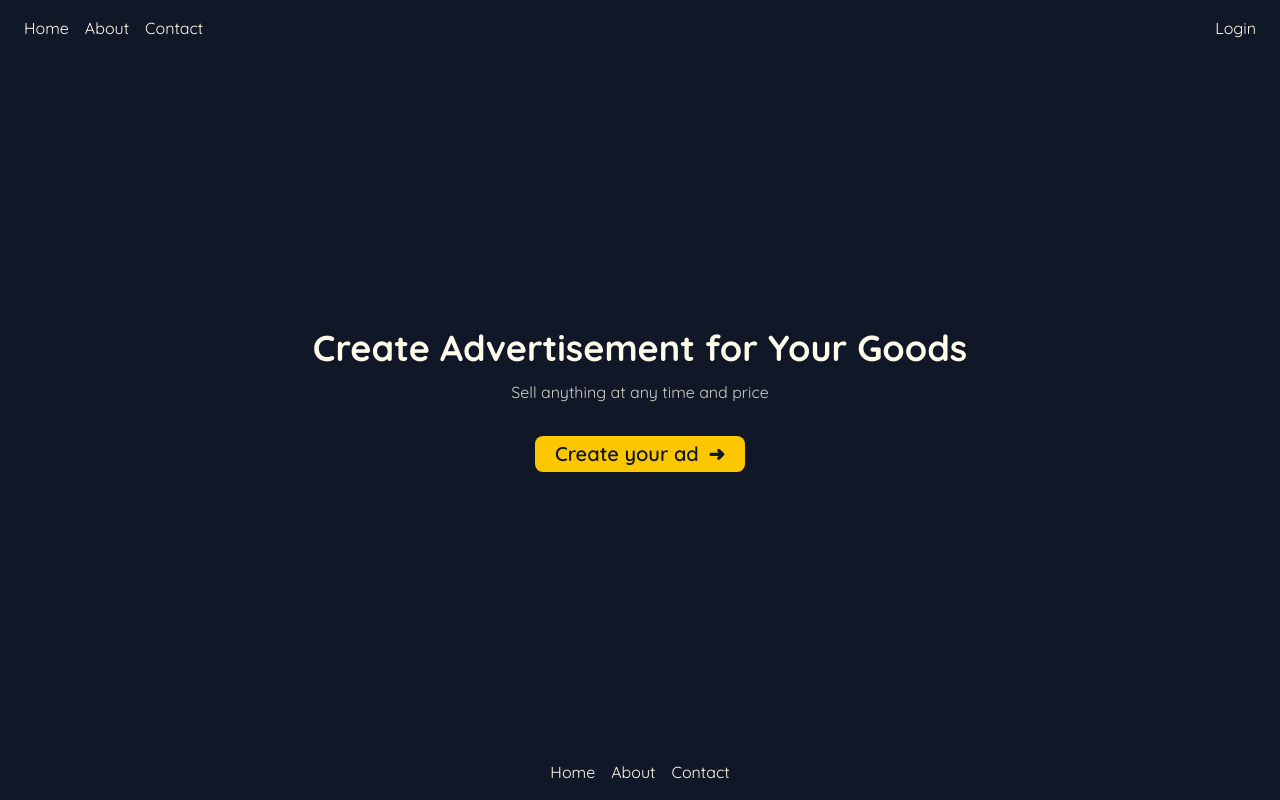
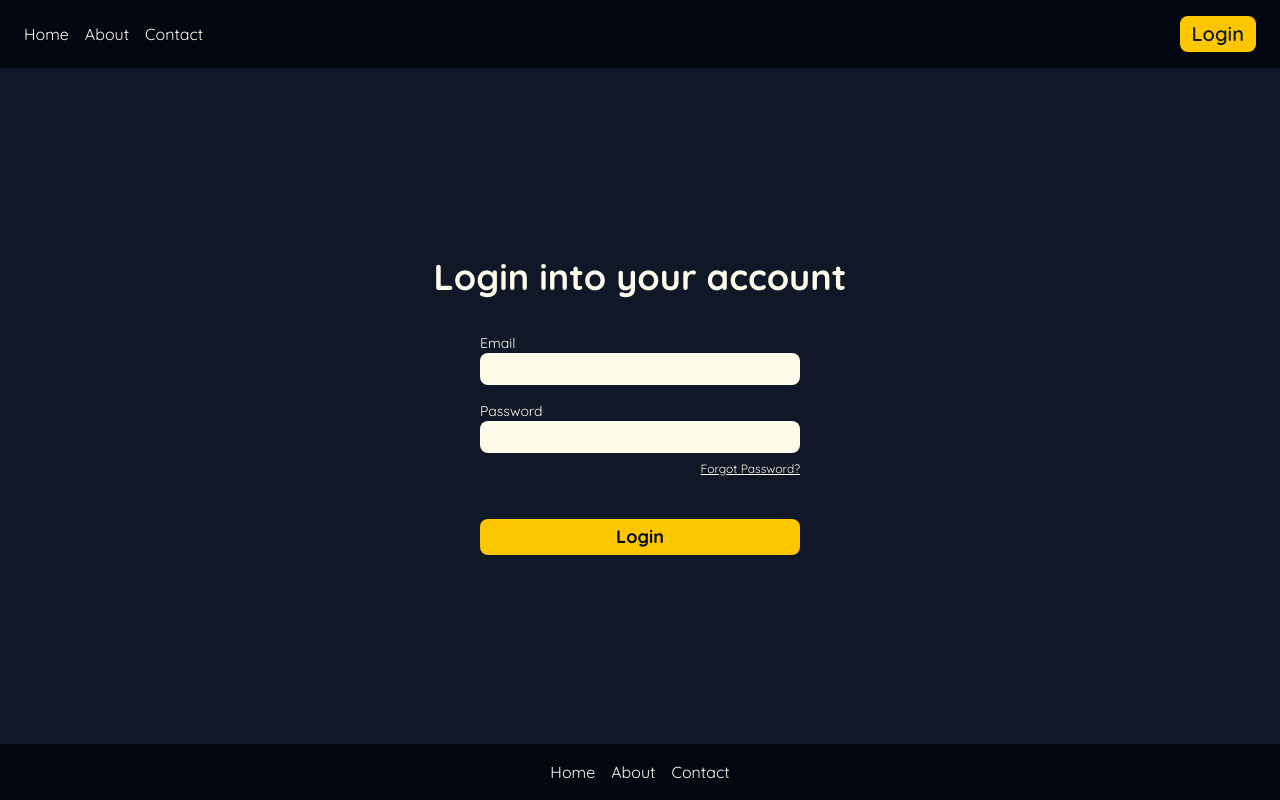
Before and after one commit to pakiZBRG/advertisement, a React (Vite) app in the folder client/: page /login in a window 1280 px wide. Built offline with nearby package versions, Linux system fonts and the light colour scheme.

Commit message:
Create Login Page

```diff
--- a/client/index.html
+++ b/client/index.html
@@ -4,10 +4,6 @@
     <meta charset="UTF-8" />
     <link rel="icon" type="image/svg+xml" href="/vite.svg" />
     <meta name="viewport" content="width=device-width, initial-scale=1.0" />
-    <script
-      src="https://kit.fontawesome.com/98dc4b69c6.js"
-      crossorigin="anonymous"
-    ></script>
     <title>Advertisement</title>
   </head>
   <body>
--- a/client/package.json
+++ b/client/package.json
@@ -11,8 +11,11 @@
   },
   "dependencies": {
     "@tailwindcss/vite": "^4.1.11",
+    "axios": "^1.11.0",
     "react": "^19.1.0",
     "react-dom": "^19.1.0",
+    "react-router-dom": "^7.7.1",
+    "sonner": "^2.0.6",
     "tailwindcss": "^4.1.11"
   },
   "devDependencies": {
--- a/client/src/App.jsx
+++ b/client/src/App.jsx
@@ -1,17 +1,14 @@
-import Header from "./components/Header.jsx";
-import Footer from "./components/Footer.jsx";
+import { Routes, Route } from "react-router-dom";
 import Home from "./pages/Home.jsx";
+import Login from "./pages/Login.jsx";
+import ForgotPassword from "./pages/ForgotPassword.jsx";
 
-const App = () => {
+export default function App() {
   return (
-    <main className="flex flex-col h-screen">
-      <Header />
-
-      <Home />
-
-      <Footer />
-    </main>
+    <Routes>
+      <Route path="/" Component={Home} />
+      <Route path="/login" Component={Login} />
+      <Route path="/forgot-password" Component={ForgotPassword} />
+    </Routes>
   );
-};
-
-export default App;
+}
--- a/client/src/components/Footer.jsx
+++ b/client/src/components/Footer.jsx
@@ -2,7 +2,7 @@ import React from "react";
 
 const Footer = () => {
   return (
-    <footer className="bg-gray-900 text-amber-50">
+    <footer className="bg-gray-950 text-amber-50">
       <ul className="flex justify-center mx-2 p-4">
         <li className="mr-4">Home</li>
         <li className="mr-4">About</li>
--- a/client/src/components/Header.jsx
+++ b/client/src/components/Header.jsx
@@ -1,15 +1,17 @@
-import React from "react";
+import { Link } from "react-router-dom";
 
 const Header = () => {
   return (
-    <header className="bg-gray-900 text-amber-50">
-      <ul className="flex justify-between mx-2 p-4">
+    <header className="bg-gray-950 text-amber-50">
+      <ul className="flex justify-between items-center mx-2 p-4">
         <div className="flex flex-row">
           <li className="mr-4">Home</li>
           <li className="mr-4">About</li>
           <li>Contact</li>
         </div>
-        <li>Login</li>
+        <li className="px-3 py-1 text-xl rounded-lg cursor-pointer font-semibold bg-yellow-400 text-gray-900">
+          <Link to="/login">Login</Link>
+        </li>
       </ul>
     </header>
   );
--- a/client/src/main.jsx
+++ b/client/src/main.jsx
@@ -1,10 +1,16 @@
 import { StrictMode } from "react";
 import { createRoot } from "react-dom/client";
+import { BrowserRouter } from "react-router-dom";
+import { Toaster } from "sonner";
+
 import "./index.css";
 import App from "./App.jsx";
 
 createRoot(document.getElementById("root")).render(
   <StrictMode>
-    <App />
+    <BrowserRouter>
+      <App />
+      <Toaster duration={3000} />
+    </BrowserRouter>
   </StrictMode>
 );
--- /dev/null
+++ b/client/src/pages/CreateAdvertisement.jsx
@@ -0,0 +1,7 @@
+import React from "react";
+
+const CreateAdvertisement = () => {
+  return <div>CreateAdvertisement</div>;
+};
+
+export default CreateAdvertisement;
--- /dev/null
+++ b/client/src/pages/ForgotPassword.jsx
@@ -0,0 +1,7 @@
+import React from "react";
+
+const ForgotPassword = () => {
+  return <div>ForgotPassword</div>;
+};
+
+export default ForgotPassword;
--- a/client/src/pages/Home.jsx
+++ b/client/src/pages/Home.jsx
@@ -1,18 +1,23 @@
-import React from "react";
+import Header from "../components/Header";
+import Footer from "../components/Footer";
 
 const Home = () => {
   return (
+    <main className="flex flex-col h-screen">
+      <Header />
+
       <section className="bg-gray-900 text-amber-50 flex-1 flex justify-center flex-col items-center">
         <h2 className="text-4xl text-center mx-3 mb-3 font-bold">
           Create Advertisement for Your Goods
         </h2>
         <p className="opacity-80">Sell anything at any time and price</p>
         <button className="px-5 py-1 mt-8 text-xl rounded-lg cursor-pointer font-semibold bg-yellow-400 text-gray-900">
-        <p>
           Create your ad <span className="ml-1">➜</span>
-        </p>
         </button>
       </section>
+
+      <Footer />
+    </main>
   );
 };
 
--- /dev/null
+++ b/client/src/pages/Login.jsx
@@ -0,0 +1,79 @@
+import { useState } from "react";
+import axios from "axios";
+import { Link } from "react-router-dom";
+import { toast } from "sonner";
+
+import Header from "../components/Header.jsx";
+import Footer from "../components/Footer.jsx";
+
+const Login = () => {
+  const [formData, setFormData] = useState({ email: "", password: "" });
+
+  const handleChange = (e) => {
+    const { name, value } = e.target;
+    setFormData((prev) => ({ ...prev, [name]: value }));
+  };
+
+  const handleSubmit = async (e) => {
+    e.preventDefault();
+    try {
+      const { data } = await axios.post("/api/v1/users/login", formData);
+      console.log(data);
+    } catch (error) {
+      toast.error(error.response.data.error);
+      console.log(error);
+    }
+  };
+
+  return (
+    <main className="flex flex-col h-screen">
+      <Header />
+
+      <section className="bg-gray-900 text-amber-50 flex-1 flex justify-center flex-col items-center">
+        <h2 className="text-4xl text-center mx-3 mb-3 font-bold">
+          Login into your account
+        </h2>
+        <form onSubmit={handleSubmit} className="mt-6 flex flex-col w-80">
+          <label htmlFor="email" className="text-sm">
+            Email
+          </label>
+          <input
+            className="text-gray-900 bg-amber-50 rounded-lg p-1 px-2 outline-0"
+            type="email"
+            name="email"
+            id="email"
+            onChange={handleChange}
+          />
+          <label htmlFor="password" className="text-sm mt-4">
+            Password
+          </label>
+          <input
+            className="bg-amber-50 text-gray-900 rounded-lg p-1 px-2 outline-0"
+            type="password"
+            name="password"
+            id="password"
+            onChange={handleChange}
+          />
+          <div className="text-right">
+            <Link
+              className="text-xs w-max underline mt-2 inline-block"
+              to="/forgot-password"
+            >
+              Forgot Password?
+            </Link>
+          </div>
+          <button
+            className="mt-10 bg-yellow-400 py-1 rounded-lg cursor-pointer font-bold text-lg text-gray-950"
+            type="submit"
+          >
+            Login
+          </button>
+        </form>
+      </section>
+
+      <Footer />
+    </main>
+  );
+};
+
+export default Login;
--- /dev/null
+++ b/client/src/pages/Register.jsx
@@ -0,0 +1,7 @@
+import React from "react";
+
+const Register = () => {
+  return <div>Register</div>;
+};
+
+export default Register;
--- a/client/vite.config.js
+++ b/client/vite.config.js
@@ -5,4 +5,13 @@ import tailwindcss from "@tailwindcss/vite";
 // https://vite.dev/config/
 export default defineConfig({
   plugins: [react(), tailwindcss()],
+  server: {
+    proxy: {
+      "/api": {
+        target: "http://localhost:5000",
+        changeOrigin: true,
+        secure: false,
+      },
+    },
+  },
 });
```
Also changed, not shown: 1 other file (tests, documents, lock files or other folders). Lines whose indentation alone changed are shown as unchanged.
